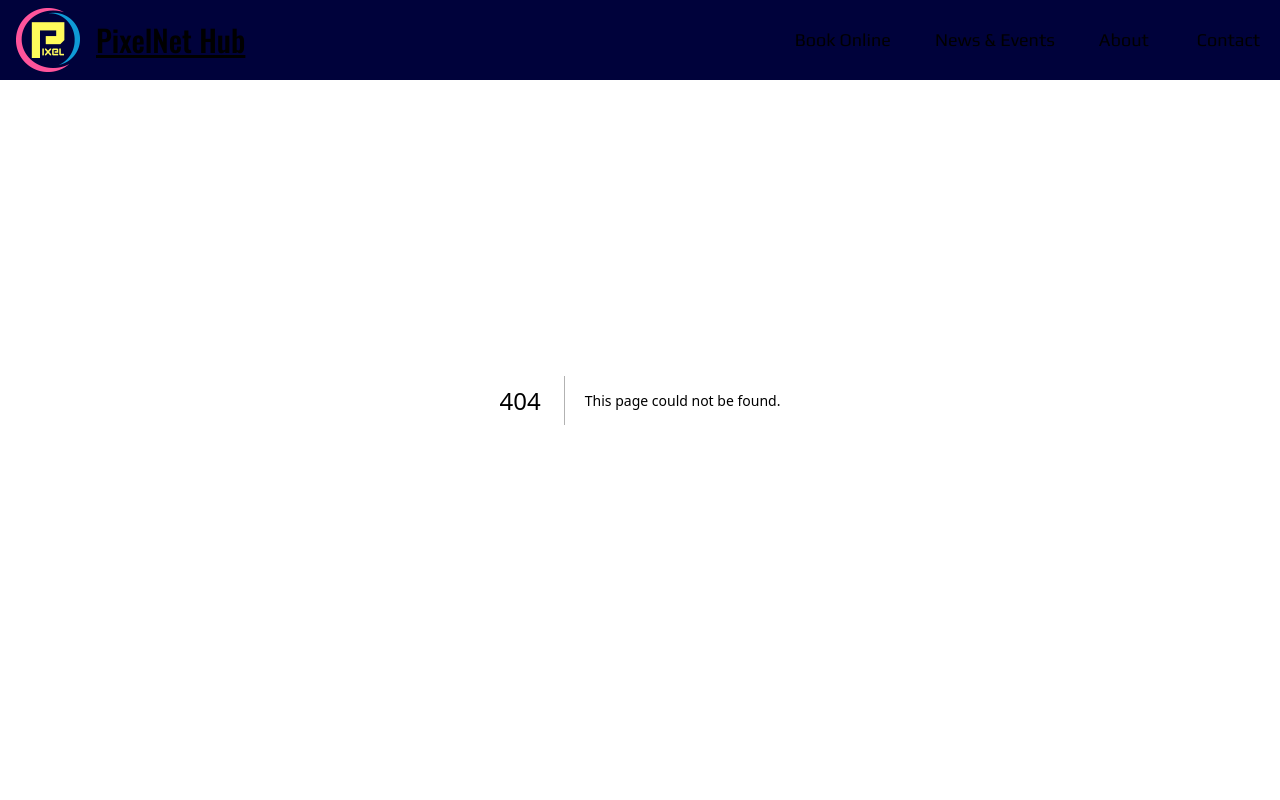
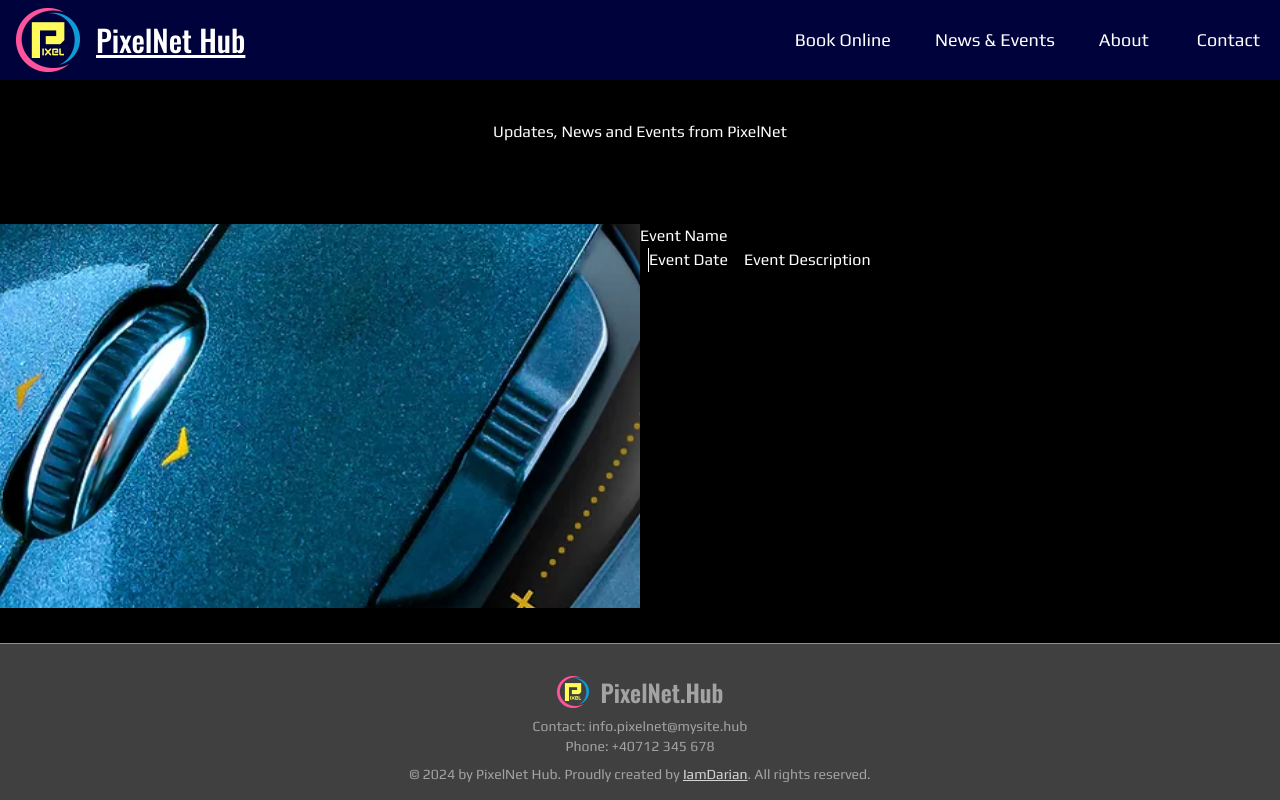
Before and after one commit to IamDarian/pixelnet, a Next.js app: page /Events in a window 1280 px wide. Before the commit this address had no page. Shown: the top 800 px of the page. Built offline with nearby package versions, Linux system fonts and the light colour scheme.

Commit message:
Added events page

```diff
--- a/app/About/page.js
+++ b/app/About/page.js
@@ -9,7 +9,7 @@ export default function About() {
   return (
     <main className="flex flex-col">
       <Image
-        className="absolute z-[-10] overflow-hidden md:object-cover w-full h-lvh"
+        className="absolute z-[-10] overflow-hidden object-cover w-full h-lvh"
         src={background}
         alt="Background Image"
       />
--- /dev/null
+++ b/app/Events/page.jsx
@@ -0,0 +1,27 @@
+import Image from "next/image";
+import mouse from "@/public/images/mouse.png";
+
+export default function Events() {
+  return (
+    <main>
+      <section className="container flex flex-col gap-20 mx-auto w-full">
+        <h1 className="text-4xl text-center">Coming Up Next</h1>
+        <p className="text-center">Updates, News and Events from PixelNet</p>
+        <div className="flex h-96">
+          <Image
+            src={mouse}
+            alt="event image"
+            className="flex-1 object-cover"
+          />
+          <div className="flex flex-col flex-1">
+            <h2>Event Name</h2>
+            <div className="flex">
+              <p className="mx-2 border-l border-white">Event Date</p>
+              <p className="mx-2">Event Description</p>
+            </div>
+          </div>
+        </div>
+      </section>
+    </main>
+  );
+}
--- a/app/globals.css
+++ b/app/globals.css
@@ -18,6 +18,7 @@
 
 body {
   color: white;
+  background: black;
   margin: 0;
   height: 100%;
 }
```
Also changed, not shown: 1 other file (tests, documents, lock files or other folders).
